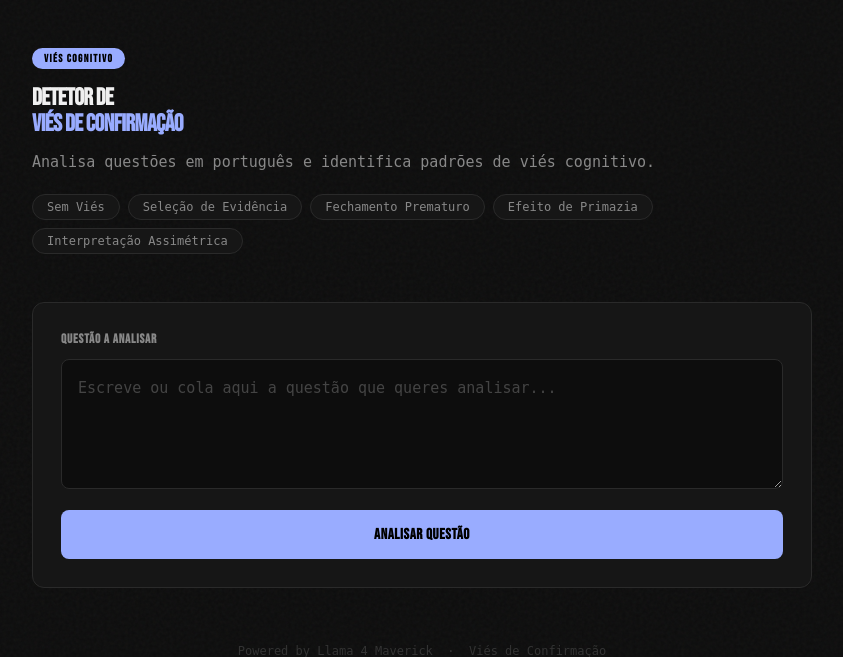
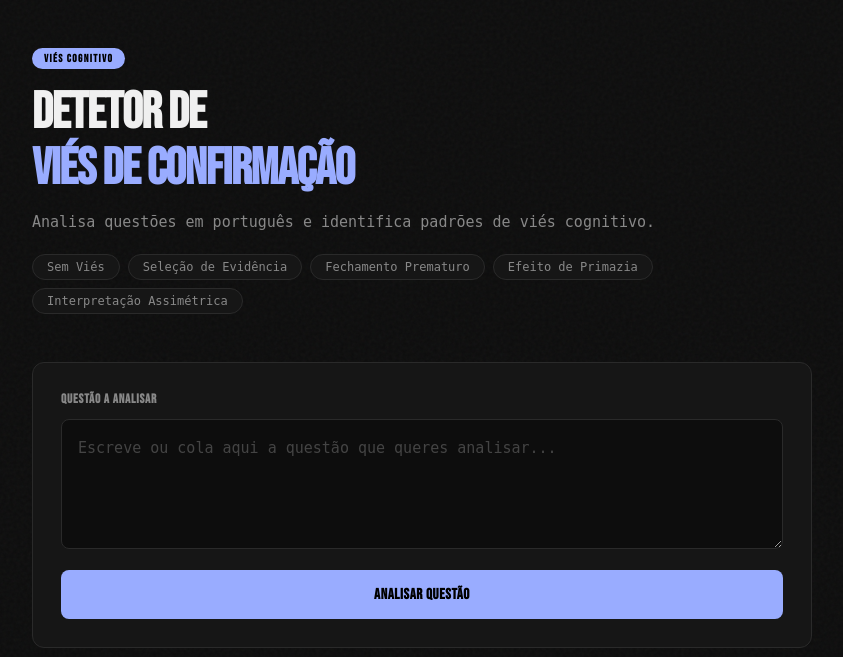
Before and after one commit to catarina-aguiar/Estagio_detector, a Flask app: page / in a window 1280 px wide. Shown: the top 657 px of the page, without its empty margins (218-1061 px from the left). Run offline with Flask 3, Linux system fonts and the light colour scheme; some web fonts are replaced.

Commit message:
changes to size font

```diff
--- a/templates/index.html
+++ b/templates/index.html
@@ -66,7 +66,7 @@
     }
 
     h1 {
-      font-size: x-large;
+      font-size: clamp(2rem, 10vw, 3.2rem);
       font-weight: 800;
       line-height: 1.1;
       letter-spacing: -0.02em;
```
